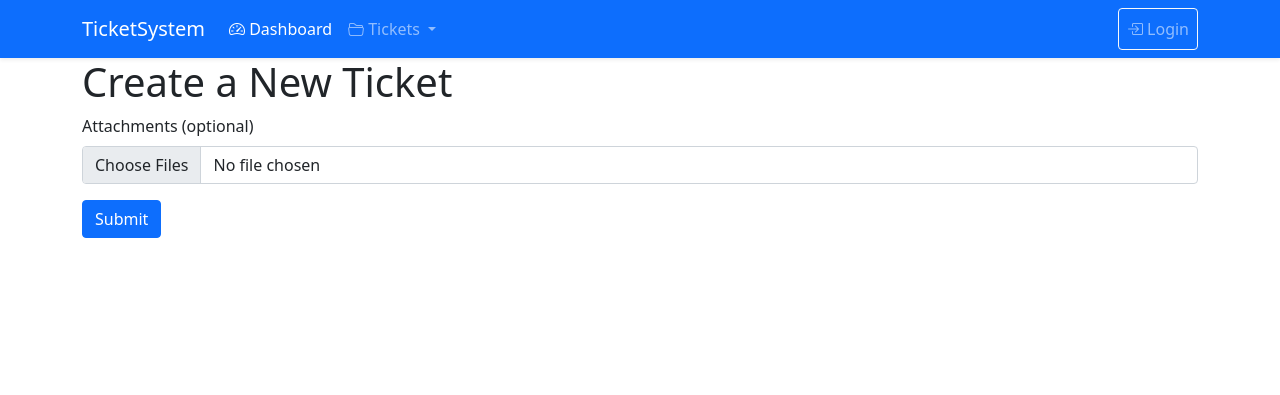
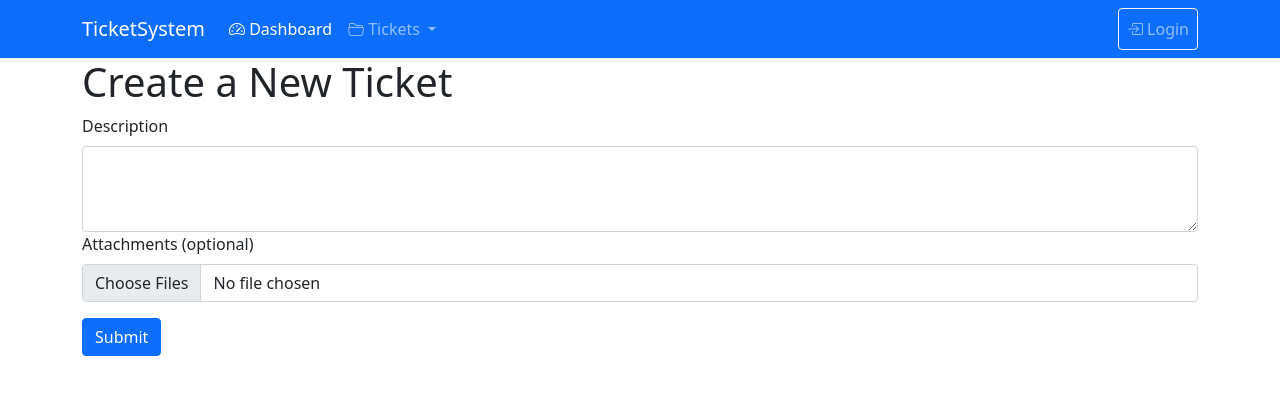
Before and after one commit to Xujiangjing/SEG_WUKONG, a Django app: template tickets/templates/tickets/create_ticket.html in a window 1280 px wide. Shown: the top 395 px of the page. Run offline with Django 4.2, Linux system fonts and the light colour scheme; the template is opened without the code that fills it, so the values that code supplies are empty; some libraries are stand-ins or nearby versions.

Commit message:
feat(templates): Create templates for ticket forms and displays

```diff
--- a/tickets/templates/tickets/create_ticket.html
+++ b/tickets/templates/tickets/create_ticket.html
@@ -4,15 +4,15 @@
 
 {% block content %}
 <div class="container">
+    <!-- Create a New Ticket -->
   <h1>Create a New Ticket</h1>
   <form method="post" enctype="multipart/form-data">
     {% csrf_token %}
-    <!-- 使用已有的 TicketForm 字段 -->
     {% include 'partials/bootstrap_form.html' with form=form %}
+    <div class="mb-3">
+      <label for="id_description" class="form-label">Description</label>
+      <textarea name="description" id="id_description" class="form-control" rows="3"></textarea>
 
-    <!-- 附件（多文件上传）：
-         注意 name="file"，因为 views.py 里 getlist('file')
-    -->
     <div class="mb-3">
       <label for="id_file" class="form-label">Attachments (optional)</label>
       <input type="file" name="file" id="id_file" class="form-control" multiple>
--- a/tickets/templates/tickets/ticket_detail.html
+++ b/tickets/templates/tickets/ticket_detail.html
@@ -10,7 +10,7 @@
             <dl class="row">
                 <dt class="col-sm-3">Submission Time:</dt>
                 <dd class="col-sm-9">{{ ticket.created_at|date:"Y-m-d H:i" }}</dd>
-
+                <!-- Priority-->
                 <dt class="col-sm-3">Priority:</dt>
                 <dd class="col-sm-9">
                     <span class="badge bg-{{ ticket.get_priority_class }}">
@@ -18,9 +18,11 @@
                     </span>
                 </dd>
 
+                <!-- Status -->
                 <dt class="col-sm-3">Status:</dt>
                 <dd class="col-sm-9">{{ ticket.get_status_display }}</dd>
 
+                <!-- Submitted By -->
                 <dt class="col-sm-3">Assigned Department:</dt>
                 <dd class="col-sm-9">{{ ticket.department.name }}</dd>
             </dl>
--- a/tickets/templates/tickets/ticket_list.html
+++ b/tickets/templates/tickets/ticket_list.html
@@ -2,6 +2,8 @@
 
 {% block content %}
 <div class="container">
+
+    <!-- Ticket List-->
   <h1>All Tickets</h1>
   {% if tickets %}
     <table class="table">
```
